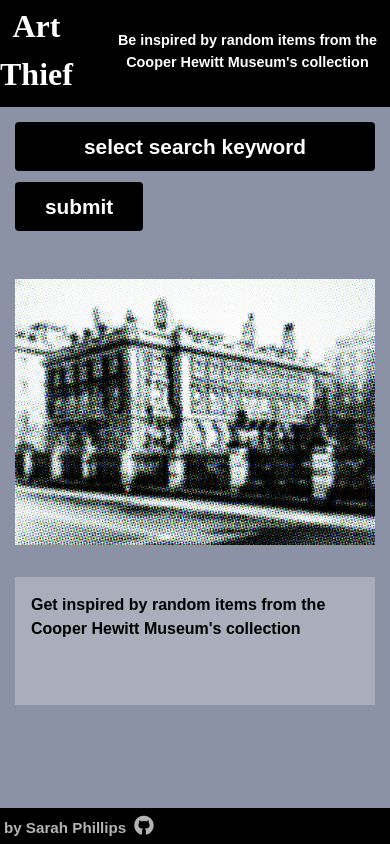
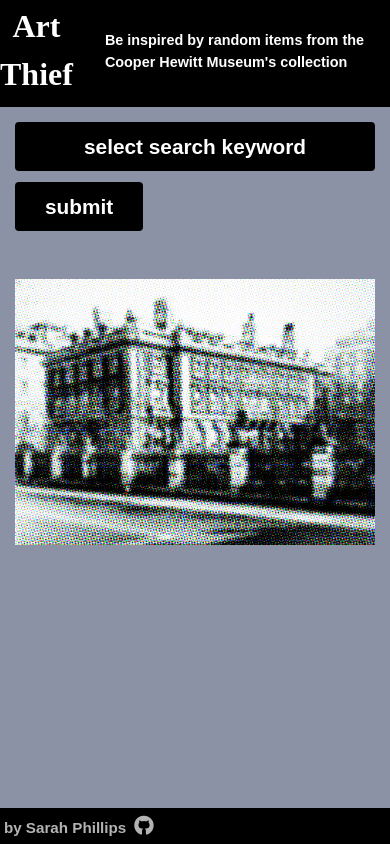
Before and after one commit to snphillips/art-thief-client, a React (Create React App) app: page / in a window 390 px wide. Built offline with nearby package versions, Linux system fonts and the light colour scheme; a web font is replaced by a local one.

Commit message:
remove tagline from landing page

```diff
--- a/src/App.js
+++ b/src/App.js
@@ -20,6 +20,7 @@
     const [itemInfo, setItemInfo] = useState("");
     const [learnMoreURL, setLearnMoreURL] = useState("");
     const [value, setValue] = useState("exoticism");
+    const [displayArtResultContainer, setDisplayArtResultContainer] = useState('none');
     const [displayArtResultImage, setDisplayArtResultImage] = useState('none');
     const [displayArtResultInfo, setDisplayArtResultInfo] = useState('none');
     const [displayIntroMessage, setDisplayIntroMessage] = useState('inline');
@@ -64,6 +65,7 @@
 
         setLoading(false);
         setDisplayPlaceholderImage("none");
+        setDisplayArtResultContainer("block");
         setDisplayArtResultImage("block");
         setImageURL(response.data.objects[0].images[0].z.url);
         setItemTitle(response.data.objects[0].title);
@@ -105,9 +107,12 @@
                 imageURL={imageURL}
                 />
             </div>
-           <div className="text-container">
+           <div
+             className="text-container"
+             style={{display: displayArtResultContainer}}
+             >
             <InformationPanel
-              displayIntroMessage={displayIntroMessage}
+              displayArtResultContainer={displayArtResultContainer}
               displayArtResultInfo={displayArtResultInfo}
               itemTitle={itemTitle}
               itemInfo={itemInfo}
--- a/src/components/Header.js
+++ b/src/components/Header.js
@@ -13,7 +13,9 @@
             </div>
           </h1>
           <div className='tagline-container'>
-            <p className='tagline'>
+            <p style={{display: props.displayIntroMessage}}
+               className='tagline'
+               >
               Be inspired by random items from the Cooper Hewitt Museum's collection
             </p>
           </div>
--- a/src/components/InformationPanel.js
+++ b/src/components/InformationPanel.js
@@ -3,8 +3,9 @@
 
 export default function InformationPanel(props) {
     return (
-      <aside className="info-panel">
-        <p style={{display: props.displayIntroMessage}}className="intro-message">Get inspired by random items from the Cooper Hewitt Museum's collection</p>
+      <aside
+        className="info-panel"
+        >
         <h2 style={{display: props.displayArtResultInfo}}className="item-title">{props.itemTitle}</h2>
         <p style={{display: props.displayArtResultInfo}}className="item-medium">{props.itemMedium}</p>
         <p style={{display: props.displayArtResultInfo}}className="item-information">{props.itemInfo}</p>
--- a/src/index.css
+++ b/src/index.css
@@ -346,6 +346,10 @@
     margin-right: 0;
   }
 
+  .tagline {
+    text-align: left;
+  }
+
   /* dropdown menu */
   #tag {
     font-size: 130%;
```
